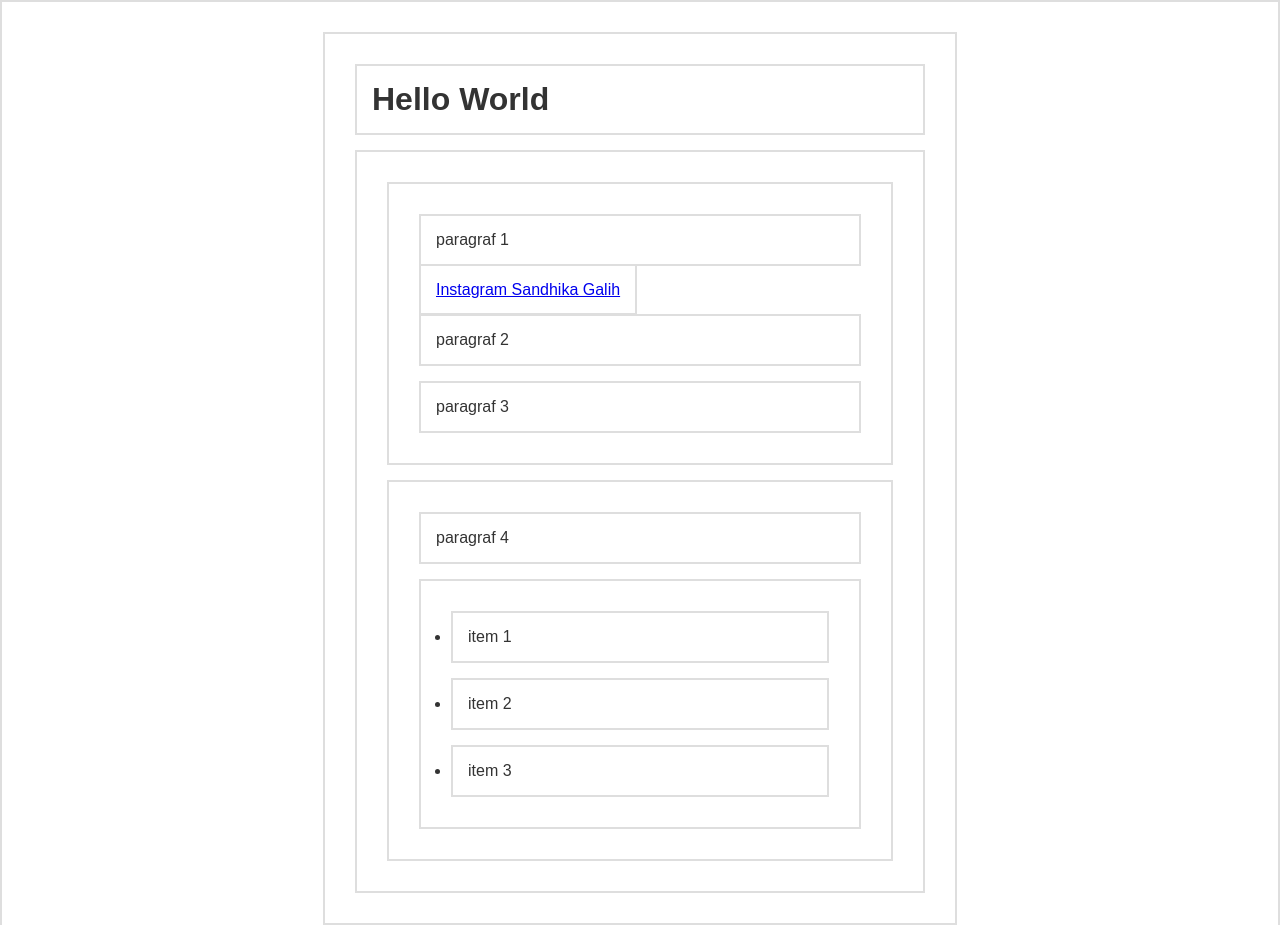
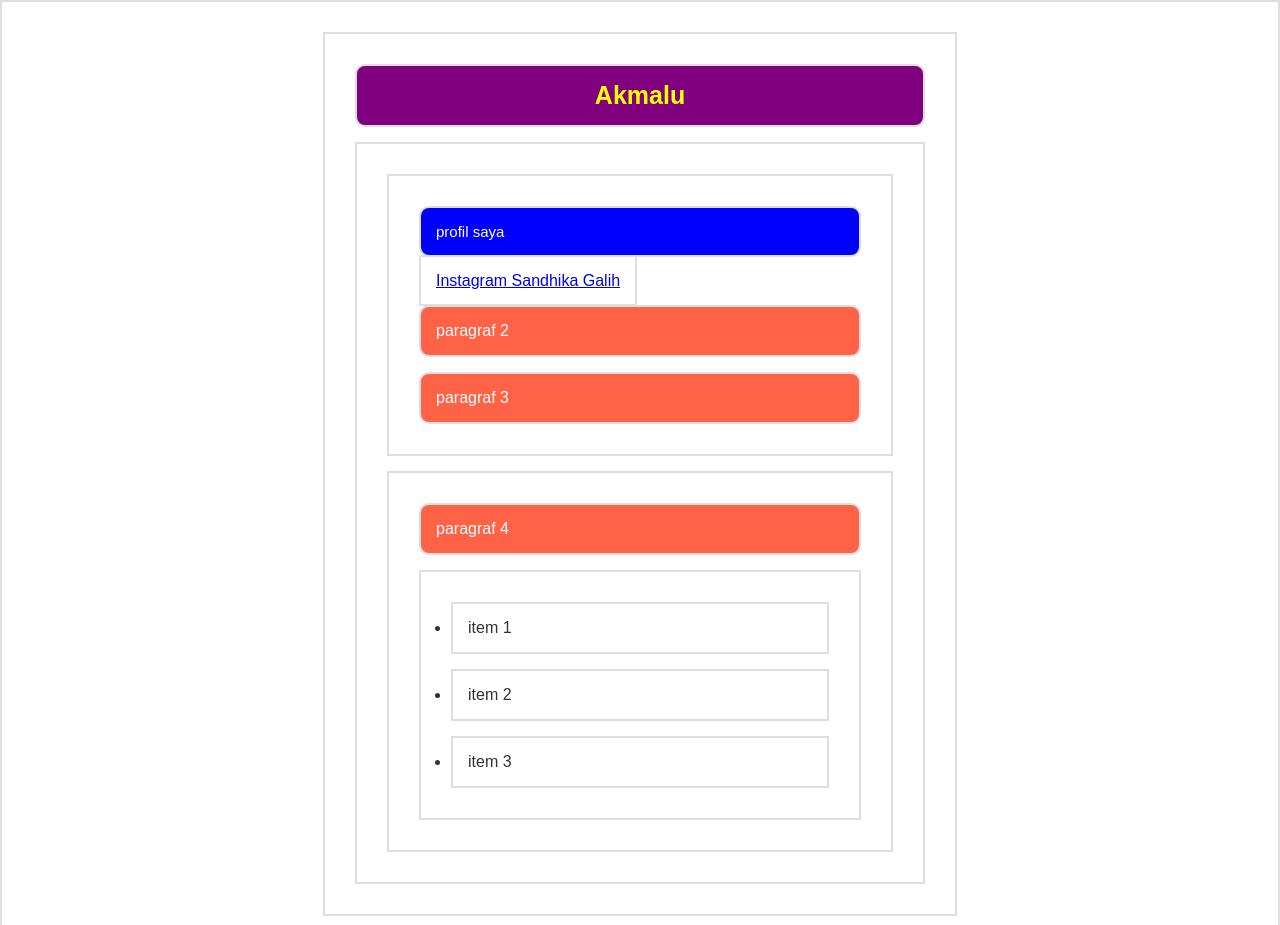
Before and after one commit to akmalu54/biginer-2, a plain HTML site: page 08-dom/01-dom-selection.html in a window 1280 px wide. Shown: the top 925 px of the page. Drawn offline with Linux system fonts and the light colour scheme.

Commit message:
metode selection getElementById/TagName/ClassName

```diff
--- a/08-dom/01-dom-selection.html
+++ b/08-dom/01-dom-selection.html
@@ -45,7 +45,7 @@
         </section>
     </div>
 
-    <script src="script.js"></script>
+    <script src="01.js"></script>
 </body>
 
 </html>
--- /dev/null
+++ b/08-dom/01.js
@@ -0,0 +1,28 @@
+// DOM Selection
+// 1. document.getElementById() -> element
+const judul = document.getElementById ("judul");
+judul.style.color = "yellow";
+judul.style.backgroundColor = "purple";
+judul.style.textAlign = "center";
+judul.style.borderRadius = "10px";
+judul.innerHTML = "Akmalu";
+
+
+// 2. document.getElementsByTagName() -> HTMLCollection
+const p = document.getElementsByTagName("p");
+for (let i = 0; i < p.length; i++) {
+    p[i].style.backgroundColor = "tomato";
+    p[i].style.color = "white";
+    p[i].style.borderRadius = "10px";
+}
+
+const h1 = document.getElementsByTagName("h1")[0];
+h1.style.fontSize = "25px";
+
+
+// 3. document.getElementsByClassName() -> HTMLCollection
+const p1 = document.getElementsByClassName("p1")[0];
+p1.style.fontSize = "15px";
+p1.style.color = "white";
+p1.style.backgroundColor = "blue";
+p1.innerHTML = "profil saya";
```
